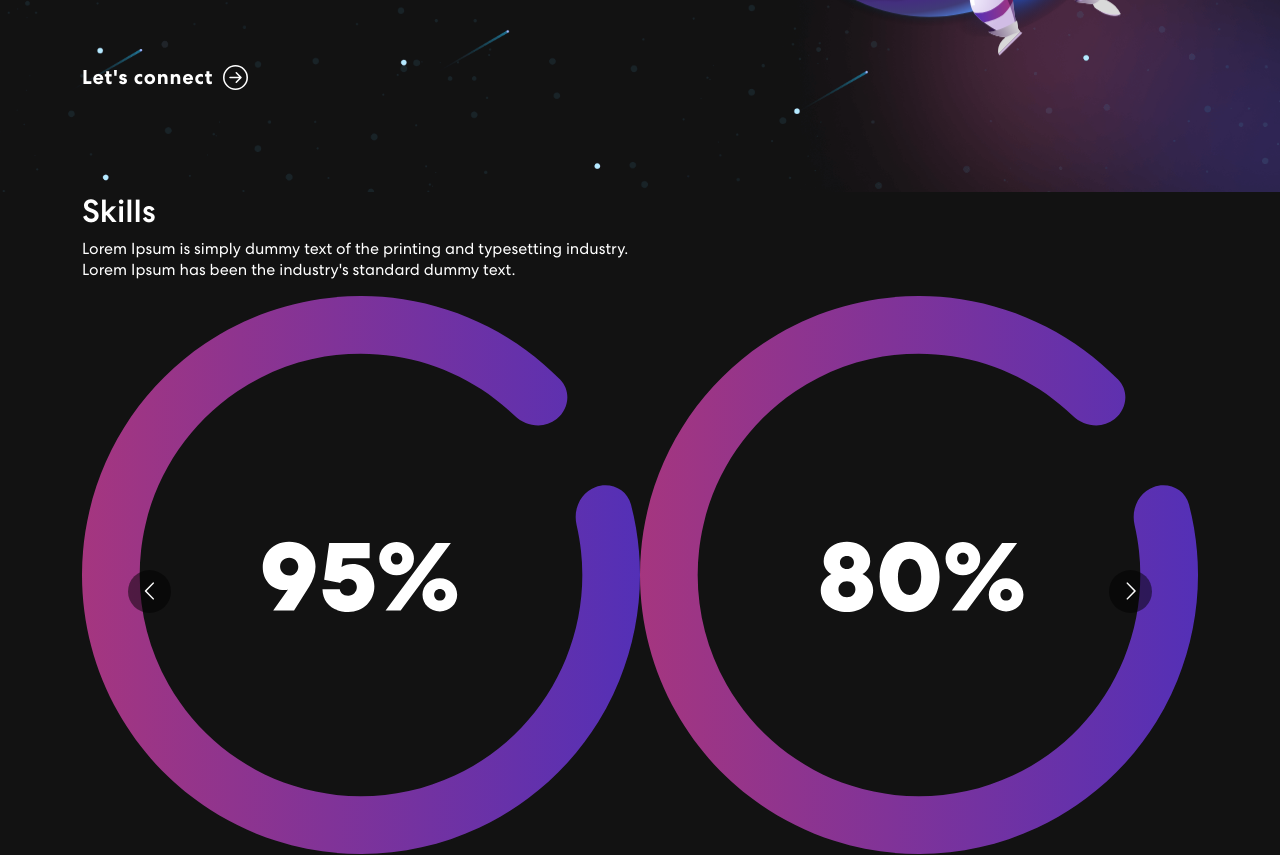
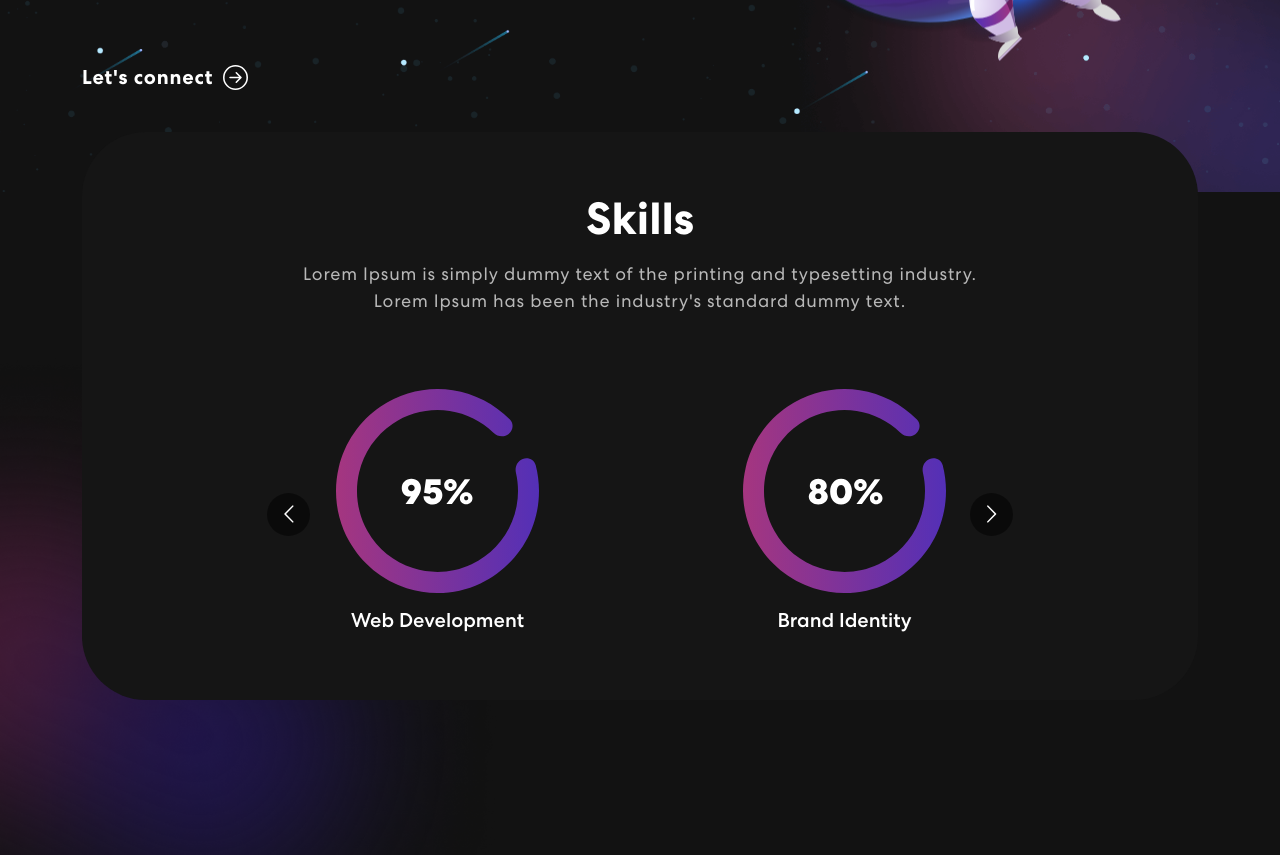
Before and after one commit to WanjaNjunge/web-dev-projects, a React (Create React App) app in the folder personal-portfolio/: page / in a window 1280 px wide. Shown: the part 580-1435 px from the top of the page. Built offline with nearby package versions, Linux system fonts and the light colour scheme.

Commit message:
Done with styling the skills section

```diff
--- a/personal-portfolio/package.json
+++ b/personal-portfolio/package.json
@@ -11,6 +11,7 @@
     "react-bootstrap": "^2.9.1",
     "react-bootstrap-icons": "^1.10.3",
     "react-dom": "^18.2.0",
+    "react-multi-carousel": "^2.8.4",
     "react-scripts": "5.0.1",
     "web-vitals": "^2.1.4"
   },
--- a/personal-portfolio/src/App.css
+++ b/personal-portfolio/src/App.css
@@ -300,3 +300,44 @@
 .txt-rotate > .wrap {
   border-right: 0.08em solid #666;
 }
+
+
+/************ Skills Css ************/
+.skill {
+  padding: 0 0 50px 0;
+  position: relative;
+}
+.skill-bx {
+  background: #151515;
+  border-radius: 64px;
+  text-align: center;
+  padding: 60px 50px;
+  margin-top: -60px;
+}
+.skill h2 {
+	font-size: 45px;
+	font-weight: 700;
+}
+.skill p {
+    color: #B8B8B8;
+    font-size: 18px;
+    letter-spacing: 0.8px;
+    line-height: 1.5em;
+    margin: 14px 0 75px 0;
+}
+.skill-slider {
+  width: 80%;
+  margin: 0 auto;
+  position: relative;
+}
+.skill-slider .item img {
+  width: 50%;
+  margin: 0 auto 15px auto;
+}
+.background-image-left {
+  top: 28%;
+  position: absolute;
+  bottom: 0;
+  width: 40%;
+  z-index: -4;
+}
--- a/personal-portfolio/src/components/Skills.js
+++ b/personal-portfolio/src/components/Skills.js
@@ -1,8 +1,7 @@
-import { Container, Row, Col } from "react-bootstrap";
-import Carousel from "react-multi-carousel";
 import meter1 from "../assets/img/meter1.svg";
 import meter2 from "../assets/img/meter2.svg";
-import meter3 from "../assets/img/meter3.svg";
+import meter3 from "../assets/img/meter3.svg";import { Container, Row, Col } from "react-bootstrap";
+import Carousel from "react-multi-carousel";
 import "react-multi-carousel/lib/styles.css";
 import colorSharp from "../assets/img/color-sharp.png";
 
```
Also changed, not shown: 1 other file (tests, documents, lock files or other folders).
